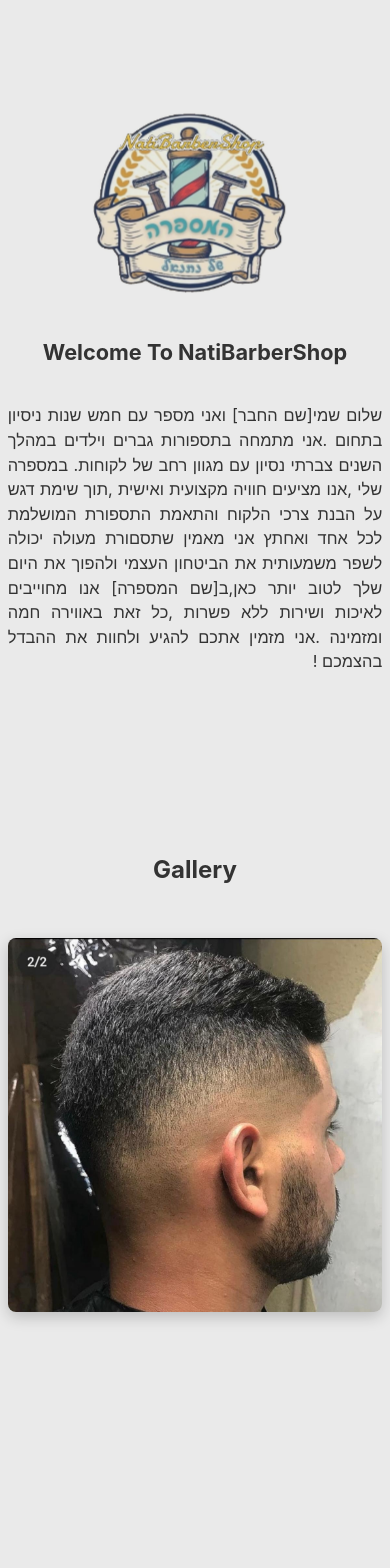
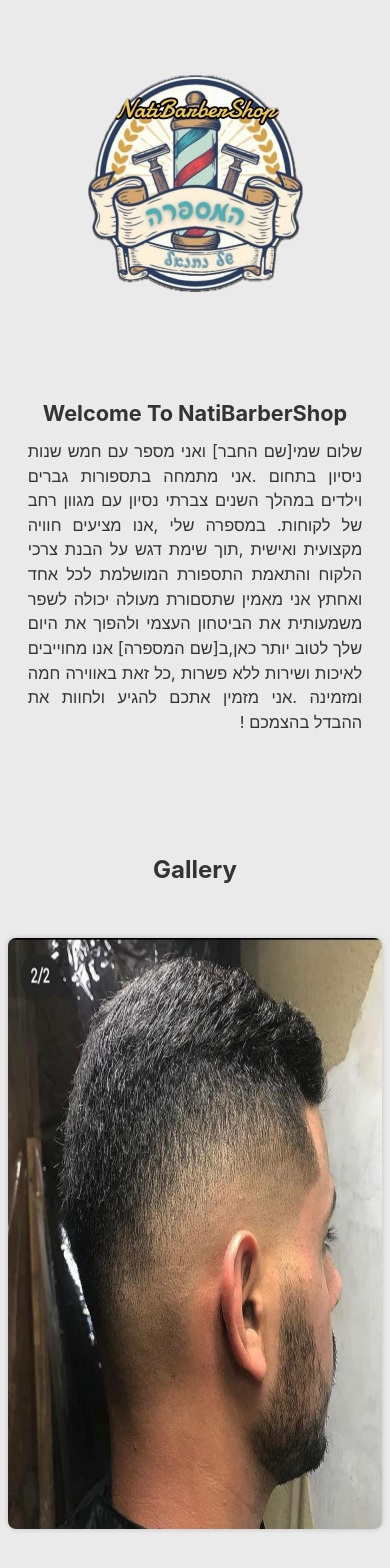
Before and after one commit to Orelchalfon/nati_barber_shop, a React (Vite) app: page / in a window 390 px wide. Shown: the top 1568 px of the page. Built offline with nearby package versions, Linux system fonts and the light colour scheme.

Commit message:
fixing the bg img for iphone(IOS)

```diff
--- a/src/App.css
+++ b/src/App.css
@@ -6,10 +6,15 @@
 }
 header {
   height: 100svh;
+  padding: 2rem;
+  padding-bottom: 6rem;
+  display: flex;
+  flex-direction: column;
+  justify-content: space-around;
+  align-items: center;
   font-size: clamp(0.5rem, 2vw, 1rem);
 }
 .content {
-  margin-top: -6.5rem;
   height: 40svh;
   display: flex;
   flex-direction: column;
@@ -20,13 +25,11 @@ header {
   font-size: clamp(1rem, 1rem + 3vw, 3rem);
 }
 .content p {
-text-align: justify;
+  text-align: justify;
   font-size: clamp(0.5rem, 1.25rem + 1vw, 3rem);
 }
 .logo {
   width: 50vw;
-  aspect-ratio: 1/2;
-  mix-blend-mode: multiply;
 }
 .container {
   height: 100vh;
--- a/src/App.jsx
+++ b/src/App.jsx
@@ -1,7 +1,7 @@
 import { motion } from 'framer-motion'
 import './App.css'
-import { Logo2, proj1, proj2, proj3, proj4, proj5, proj6, proj7, proj8, proj9, proj10, proj11, proj12, proj13 } from './assets/images'
-
+import { proj1, proj2, proj3, proj4, proj5, proj6, proj7, proj8, proj9, proj10, proj11, proj12, proj13 } from './assets/images'
+import noneBgLogo from './assets/images/noneBgLogo.png'
 import Carousel from './Components/Carousel/Carousel'
 
 
@@ -36,7 +36,7 @@ function App()
             whileHover={{ scale: [1.1, 1, 1.1, 1] }}
 
 
-            src={Logo2} alt="Logo2" className="logo" />
+            src={noneBgLogo} alt="Logo2" className="logo" />
           <div className="content">
             <motion.h1
 
--- a/src/Components/Carousel/Carousel.css
+++ b/src/Components/Carousel/Carousel.css
@@ -1,24 +1,25 @@
 .carousel {
   display: flex;
-  max-width: 1000px; /* Limit max width for larger screens */
+  height: 70%;
+  max-width: 1000px;
   margin: 40px auto;
   overflow-x: hidden;
 
   position: relative;
 
   gap: 1rem;
-  box-shadow: 0px 5px 15px rgba(0, 0, 0, 0.2); /* Subtle depth */
+  box-shadow: 0px 0px 5px rgba(0, 0, 0, 0.2); /* Subtle depth */
   border-radius: 8px;
 }
 
 .carousel-image {
   width: 100%;
-  aspect-ratio: 1; /* Maintain 16:9 aspect ratio */
-  object-fit: cover; /* Maintain image aspect ratio on resize */
+  aspect-ratio: 16/9;
+  object-fit: fill;
   transition: transform 0.4s ease-in-out;
 }
 
-.prev-button,
+/* .prev-button,
 .next-button {
   position: absolute;
   top: 50%;
@@ -29,7 +30,7 @@
   padding: 12px 16px;
   border-radius: 4px;
   font-size: 18px;
-  opacity: 0.7; /* Appear on hover */
+  opacity: 0.7; /* Appear on hover
   transition: opacity 0.3s ease-in-out;
   cursor: pointer;
 }
@@ -44,4 +45,4 @@
 }
 .next-button {
   right: 15px;
-}
+} */
--- a/src/Components/Carousel/Carousel.jsx
+++ b/src/Components/Carousel/Carousel.jsx
@@ -19,10 +19,10 @@ const Carousel = ({ images }) =>
   {
     timeoutRef.current = setTimeout(next, 3000);
     return () => clearTimeout(timeoutRef.current);
-  }, [currentImage, next]);
+  }, [timeoutRef.current]);
 
   return (
-    <div className="carousel">
+    <div className="carousel" ref={timeoutRef}>
       <AnimatePresence initial={false}  >
         <motion.img
           key={currentImage}
--- a/src/index.css
+++ b/src/index.css
@@ -10,7 +10,7 @@ html {
 }
 
 body {
-  min-height: 300svh;
+  min-height: 230svh;
 
   display: grid;
   grid-template-areas:
```
Also changed, not shown: src/assets/images/noneBgLogo.png (added).
